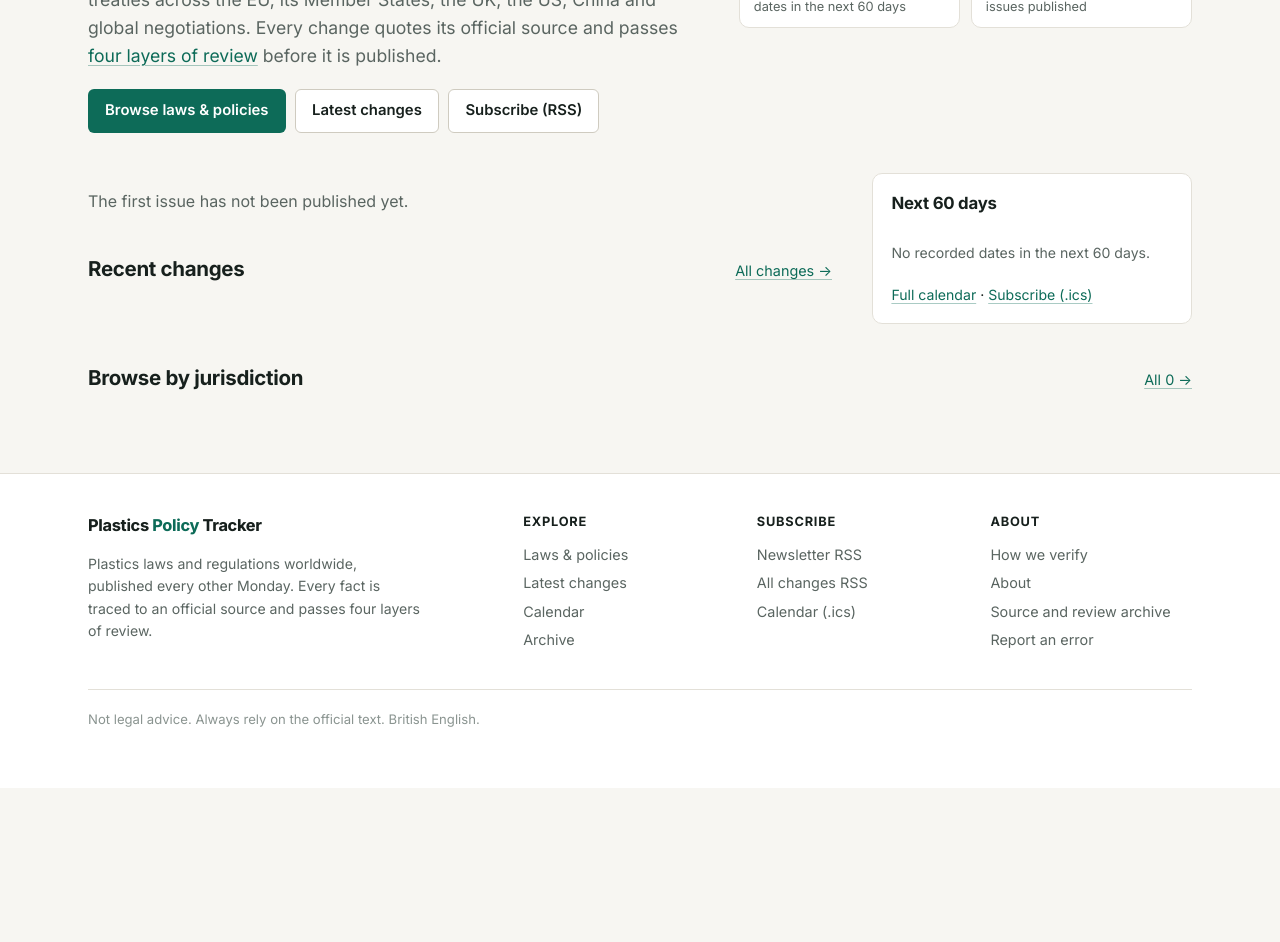
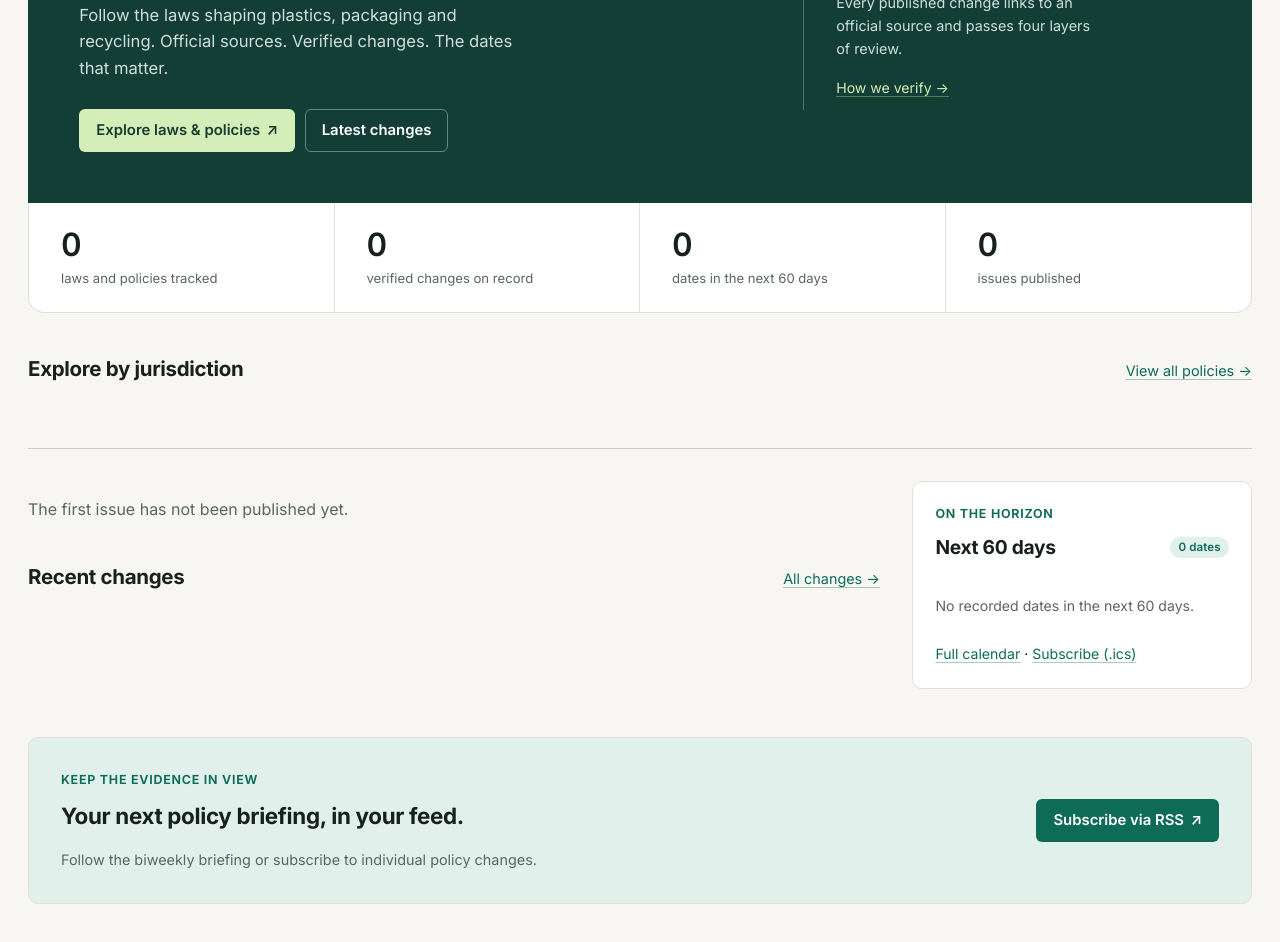
Before and after one commit to rethinksci-gif/plastics-policy-tracker, an Astro site in the folder site/: page / in a window 1280 px wide. Shown: the part 356-1298 px from the top of the page. Before the commit the page ends 1144 px from the top, so only its background shows below. Built offline with nearby package versions, Linux system fonts and the light colour scheme; Astro itself is replaced by a stand-in of ours.

Commit message:
Improve policy dashboard design and responsive navigation

```diff
--- a/site/src/layouts/Base.astro
+++ b/site/src/layouts/Base.astro
@@ -7,7 +7,7 @@ const { title, description = 'Plastics laws and regulations worldwide, tracked a
 const fullTitle = title ? `${title} · ${SITE_NAME}` : SITE_NAME;
 const path = Astro.url.pathname;
 const nav = [
-  ['', 'Latest issue'], ['dossiers/', 'Laws & policies'], ['changes/', 'Changes'], ['calendar/', 'Calendar'],
+  ['', 'Overview'], ['dossiers/', 'Laws & policies'], ['changes/', 'Changes'], ['calendar/', 'Calendar'],
   ['issues/', 'Archive'], ['verification/', 'How we verify'],
 ];
 const isCurrent = (p: string) => (p === '' ? path === url('') || path === url('') + '/' : path.startsWith(url(p)));
@@ -113,6 +113,12 @@ const isCurrent = (p: string) => (p === '' ? path === url('') || path === url(''
         root.dataset.theme = dark ? 'light' : 'dark';
         try { localStorage.setItem('theme', root.dataset.theme); } catch (e) {}
       });
+      document.addEventListener('keydown', (e) => {
+        if (e.key === 'Escape') {
+          const m = document.querySelector('details.menu[open]');
+          if (m) { m.removeAttribute('open'); m.querySelector('summary').focus(); }
+        }
+      });
       document.addEventListener('click', (e) => {
         const m = document.querySelector('details.menu[open]');
         if (m && !m.contains(e.target)) m.removeAttribute('open');
--- a/site/src/pages/index.astro
+++ b/site/src/pages/index.astro
@@ -13,30 +13,42 @@ const upcomingCount = (await calendarEvents()).filter((e) => e.end >= today && e
 const roots = ['EU', 'UK', 'US', 'CN', 'GLOBAL'].filter((r) => lib.some((e) => jurRoot(e.d.jurisdiction) === r));
 ---
 <Base>
-  <section class="hero">
+  <section class="hero" aria-labelledby="hero-title">
     <div>
-      <p class="eyebrow">Biweekly · source-verified</p>
-      <h1>Plastics laws and regulations, checked against the source</h1>
+      <p class="eyebrow"><span class="status-dot" aria-hidden="true"></span> Independent policy intelligence · Biweekly</p>
+      <h1 id="hero-title">A clearer view of<br />plastics policy.</h1>
       <p class="lede">
-        We track {lib.length} plastics-related laws, regulations, standards, taxes and treaties across the EU, its Member States,
-        the UK, the US, China and global negotiations. Every change quotes its official source and passes{' '}
-        <a href={url('verification/')}>four layers of review</a> before it is published.
+        Follow the laws shaping plastics, packaging and recycling.
+        Official sources. Verified changes. The dates that matter.
       </p>
       <div class="btn-row">
-        <a class="btn btn-primary" href={url('dossiers/')}>Browse laws &amp; policies</a>
+        <a class="btn btn-primary" href={url('dossiers/')}>Explore laws &amp; policies <span aria-hidden="true">↗</span></a>
         <a class="btn btn-ghost" href={url('changes/')}>Latest changes</a>
-        <a class="btn btn-ghost" href={url('rss.xml')}>Subscribe (RSS)</a>
+
       </div>
     </div>
-    <div class="hero-stats">
+    <aside class="hero-note" aria-label="Our approach">
+      <span class="note-index">01 — EVIDENCE FIRST</span>
+      <h2>Policy moves fast.<br />Stay close to the source.</h2>
+      <p>Every published change links to an official source and passes four layers of review.</p>
+      <a href={url('verification/')}>How we verify <span aria-hidden="true">→</span></a>
+    </aside>
+  </section>
+    <div class="hero-stats" aria-label="Tracker at a glance">
       <a class="stat" href={url('dossiers/')}><span class="n">{lib.length}</span><span class="l">laws and policies tracked</span></a>
       <a class="stat" href={url('changes/')}><span class="n">{changes.length}</span><span class="l">verified changes on record</span></a>
       <a class="stat" href={url('calendar/')}><span class="n">{upcomingCount}</span><span class="l">dates in the next 60 days</span></a>
       <a class="stat" href={url('issues/')}><span class="n">{all.filter((i) => i.collection !== 'drafts').length}</span><span class="l">issues published</span></a>
     </div>
+
+  <section class="jur-section" aria-labelledby="jur-heading">
+    <div class="section-head"><h2 id="jur-heading">Explore by jurisdiction</h2><a href={url('dossiers/')}>View all policies →</a></div>
+    <div class="jur-tiles">
+      {roots.map((r) => <a class="jur-tile" href={url(`dossiers/?jur=${r}`)}><span class="jur-code">{r === 'GLOBAL' ? 'WORLD' : r}</span><strong>{ROOT_NAMES[r]}</strong><span class="jur-meta">{lib.filter((e) => jurRoot(e.d.jurisdiction) === r).length} policies <span aria-hidden="true">↗</span></span></a>)}
+    </div>
   </section>
 
-  <div class="grid2" style="margin-top:2rem">
+  <div class="grid2 home-content">
     <div>
       {latest ? (
         <article class="card issue-card">
@@ -67,14 +79,14 @@ const roots = ['EU', 'UK', 'US', 'CN', 'GLOBAL'].filter((r) => lib.some((e) => j
     </div>
     <aside class="sticky-side">
       <div class="panel">
-        <h2 style="font-size:1.05rem">Next 60 days</h2>
+        <p class="eyebrow">On the horizon</p><h2 class="calendar-title">Next 60 days <span class="badge stage">{upcomingCount} dates</span></h2>
         <Upcoming />
       </div>
     </aside>
   </div>
 
-  <div class="section-head"><h2>Browse by jurisdiction</h2><a href={url('dossiers/')}>All {lib.length} →</a></div>
-  <div class="jur-tiles">
-    {roots.map((r) => <a class="jur-tile" href={url(`dossiers/?jur=${r}`)}>{ROOT_NAMES[r]}<span>{lib.filter((e) => jurRoot(e.d.jurisdiction) === r).length}</span></a>)}
-  </div>
+  <section class="subscribe-band">
+    <div><p class="eyebrow">Keep the evidence in view</p><h2>Your next policy briefing, in your feed.</h2><p class="muted">Follow the biweekly briefing or subscribe to individual policy changes.</p></div>
+    <a class="btn btn-primary" href={url('rss.xml')}>Subscribe via RSS <span aria-hidden="true">↗</span></a>
+  </section>
 </Base>
--- a/site/src/styles/global.css
+++ b/site/src/styles/global.css
@@ -23,7 +23,7 @@
   --shadow: 0 1px 2px rgba(23, 32, 29, 0.05), 0 2px 8px rgba(23, 32, 29, 0.04);
   --radius: 10px;
   --radius-sm: 6px;
-  --max: 1160px;
+  --max: 1280px;
   --font: "Inter", system-ui, -apple-system, "Segoe UI", Roboto, "Helvetica Neue", Arial, sans-serif;
   --mono: "JetBrains Mono", ui-monospace, SFMono-Regular, Menlo, Consolas, monospace;
   color-scheme: light;
@@ -56,7 +56,7 @@ a:hover { text-decoration-color: currentColor; }
 code { font-family: var(--mono); font-size: 0.82em; background: var(--surface-2); padding: 0.08em 0.4em; border-radius: 4px; color: var(--muted); }
 .wrap { max-width: var(--max); margin: 0 auto; padding: 0 16px; }
 @media (min-width: 720px) { .wrap { padding: 0 28px; } }
-main { padding: 2.2rem 0 4rem; }
+main { padding: 2.5rem 0 5rem; }
 h1 { font-size: clamp(1.75rem, 4.2vw, 2.5rem); line-height: 1.15; letter-spacing: -0.025em; margin: 0 0 0.6rem; font-weight: 750; }
 h2 { font-size: 1.28rem; margin: 2.4rem 0 0.9rem; letter-spacing: -0.015em; font-weight: 700; }
 h3 { font-size: 1.05rem; margin: 1.6rem 0 0.4rem; letter-spacing: -0.01em; font-weight: 650; }
@@ -70,7 +70,7 @@ h3 { font-size: 1.05rem; margin: 1.6rem 0 0.4rem; letter-spacing: -0.01em; font-
 
 /* ---------- header ---------- */
 header.site { position: sticky; top: 0; z-index: 20; background: color-mix(in srgb, var(--surface) 88%, transparent); backdrop-filter: saturate(1.4) blur(10px); border-bottom: 1px solid var(--line); }
-header.site .bar { display: flex; align-items: center; gap: 1rem; min-height: 60px; }
+header.site .bar { display: flex; align-items: center; gap: 1rem; min-height: 76px; }
 .brand { display: inline-flex; align-items: center; gap: 0.55rem; font-weight: 750; color: var(--text); text-decoration: none; letter-spacing: -0.02em; font-size: 1.02rem; white-space: nowrap; }
 .brand svg { flex: none; }
 .brand .brand-text { color: var(--text); }
@@ -78,13 +78,13 @@ nav.main { display: flex; align-items: center; gap: 0.15rem; margin-left: auto;
 nav.main a { color: var(--muted); text-decoration: none; padding: 0.4rem 0.65rem; border-radius: var(--radius-sm); font-size: 0.93rem; font-weight: 500; }
 nav.main a:hover { color: var(--text); background: var(--surface-2); }
 nav.main a[aria-current="page"] { color: var(--accent); background: var(--accent-soft); }
-.icon-btn { display: inline-grid; place-items: center; width: 36px; height: 36px; border: 1px solid var(--line); border-radius: var(--radius-sm); background: var(--surface); color: var(--muted); cursor: pointer; text-decoration: none; }
+.icon-btn { flex-shrink: 0; display: inline-grid; place-items: center; width: 40px; height: 40px; border: 1px solid var(--line); border-radius: var(--radius-sm); background: var(--surface); color: var(--muted); cursor: pointer; text-decoration: none; }
 .icon-btn:hover { color: var(--text); border-color: var(--line-strong); }
-.tools { display: flex; gap: 0.4rem; }
+.tools { display: flex; flex-shrink: 0; gap: 0.4rem; }
 .menu { display: none; }
-@media (max-width: 960px) {
+@media (max-width: 1120px) {
   nav.main { display: none; }
-  .menu { display: block; margin-left: auto; position: relative; }
+  .menu { display: block; flex-shrink: 0; margin-left: auto; position: relative; }
   .menu summary { list-style: none; }
   .menu summary::-webkit-details-marker { display: none; }
   .menu[open] .menu-panel { display: grid; }
@@ -104,7 +104,7 @@ footer.site { border-top: 1px solid var(--line); background: var(--surface); col
 @media (max-width: 720px) { .foot-grid { grid-template-columns: 1fr 1fr; } .foot-grid > :first-child { grid-column: 1 / -1; } }
 
 /* ---------- layout helpers ---------- */
-.grid2 { display: grid; grid-template-columns: minmax(0, 1fr) 320px; gap: 2.5rem; align-items: start; }
+.grid2 { display: grid; grid-template-columns: minmax(0, 1fr) 340px; gap: 2rem; align-items: start; }
 @media (max-width: 900px) { .grid2 { grid-template-columns: 1fr; gap: 1.2rem; } }
 .sticky-side { position: sticky; top: 84px; }
 @media (max-width: 900px) { .sticky-side { position: static; } }
@@ -271,23 +271,81 @@ h2.group::after { content: ""; flex: 1; height: 1px; background: var(--line); }
 @media (max-width: 600px) { .feed li { grid-template-columns: 1fr; gap: 0.2rem; } }
 h2.month { font-size: 0.82rem; text-transform: uppercase; letter-spacing: 0.07em; color: var(--muted); margin: 1.8rem 0 0.6rem; }
 
-/* ---------- home ---------- */
-.hero { display: grid; grid-template-columns: minmax(0, 1.35fr) minmax(0, 1fr); gap: 2.5rem; align-items: center; padding: 1rem 0 0.5rem; }
-.hero h1 { font-size: clamp(2rem, 5vw, 3rem); }
-.hero-stats { display: grid; grid-template-columns: repeat(2, 1fr); gap: 0.7rem; }
-.hero-stats .stat .n { font-size: 2rem; }
-@media (max-width: 860px) { .hero { grid-template-columns: 1fr; gap: 1.2rem; } }
-.issue-card { padding: 1.3rem 1.4rem; }
-.issue-card h2 { margin: 0.1rem 0 0.4rem; font-size: 1.4rem; }
+/* ---------- home: editorial policy dashboard ---------- */
+.hero { display: grid; grid-template-columns: minmax(0, 1.7fr) minmax(0, 1fr); gap: 3rem; align-items: center; padding: clamp(1.5rem, 4vw, 3.5rem); background: #123e35; color: #fff; border-radius: 16px 16px 0 0; }
+.hero .eyebrow { color: #b9d9ca; font-size: 0.7rem; letter-spacing: .12em; display: flex; align-items: center; gap: .6rem; }
+.status-dot { width: 7px; height: 7px; background: #c6e7a7; border-radius: 50%; flex: none; }
+.hero h1 { font-size: clamp(2.35rem, 4.7vw, 4rem); font-weight: 650; letter-spacing: -.045em; line-height: 1.08; margin: 1.3rem 0; }
+.hero .lede { color: #d0dfd9; font-size: 1.04rem; max-width: 43ch; }
+.hero .btn-row { margin-top: 1.7rem; }
+.hero .btn-primary { background: #d5edb8; color: #173b2f; }
+.hero .btn-primary:hover { background: #e7f7d4; }
+.hero .btn-ghost { background: transparent; border-color: #65877b; color: #fff; }
+.hero .btn-ghost:hover { background: #255246; }
+.hero :focus-visible { outline-color: #d5edb8; }
+.hero-note { border-left: 1px solid #527368; padding: .6rem 0 .6rem 2rem; }
+.note-index { color: #b9d9ca; font: .7rem var(--mono); letter-spacing: .09em; }
+.hero-note h2 { font-size: clamp(1.35rem, 2vw, 1.7rem); line-height: 1.3; margin: 1.3rem 0 .9rem; font-weight: 550; }
+.hero-note p { color: #d0dfd9; font-size: .9rem; max-width: 29ch; }
+.hero-note a { color: #d5edb8; font-size: .88rem; }
+.hero-stats { display: grid; grid-template-columns: repeat(4, minmax(0, 1fr)); background: var(--surface); border: 1px solid var(--line); border-top: 0; border-radius: 0 0 16px 16px; overflow: hidden; }
+.hero-stats .stat { border: 0; border-right: 1px solid var(--line); border-radius: 0; padding: 1.5rem 2rem; gap: .5rem; background: transparent; }
+.hero-stats .stat:last-child { border-right: 0; }
+.hero-stats .stat:hover { background: var(--accent-soft); }
+.hero-stats .stat .n { font-size: 2rem; font-weight: 600; letter-spacing: -.04em; }
+.hero-stats .stat .l { font-size: .82rem; }
+.jur-section { margin: 2.5rem 0 3rem; }
+.jur-section .section-head { margin-top: 0; }
+.jur-tiles { display: grid; grid-template-columns: repeat(5, minmax(0, 1fr)); gap: .75rem; }
+.jur-tile { display: flex; flex-direction: column; align-items: start; gap: .65rem; padding: 1.1rem; background: var(--surface); border: 1px solid var(--line); border-radius: var(--radius); text-decoration: none; color: var(--text); }
+.jur-tile:hover { border-color: var(--accent); background: var(--accent-soft); }
+.jur-code { color: var(--accent); font: .7rem var(--mono); letter-spacing: .08em; }
+.jur-tile strong { font-size: .9rem; font-weight: 600; }
+.jur-meta { display: flex; justify-content: space-between; width: 100%; color: var(--muted); font-size: .78rem; margin-top: auto; }
+.jur-meta span { color: var(--accent); font-size: 1rem; }
+.home-content { border-top: 1px solid var(--line-strong); padding-top: 2rem; }
+.issue-card { padding: 1.7rem; border-top: 3px solid var(--accent); box-shadow: none; }
+.issue-card h2 { margin: .6rem 0 .8rem; font-size: 1.55rem; line-height: 1.3; }
 .issue-card h2 a { color: var(--text); text-decoration: none; }
 .issue-card h2 a:hover { color: var(--accent); }
-.issue-card ul { margin: 0.8rem 0 1rem; padding-left: 1.1rem; }
-.issue-card li { margin: 0.45rem 0; }
+.issue-card ul { margin: 1.2rem 0 1.5rem; padding-left: 1.1rem; }
+.issue-card li { margin: .65rem 0; font-size: .95rem; }
 .issue-card li::marker { color: var(--accent); }
-.jur-tiles { display: grid; grid-template-columns: repeat(auto-fit, minmax(160px, 1fr)); gap: 0.6rem; }
-.jur-tile { display: flex; justify-content: space-between; align-items: center; padding: 0.85rem 1rem; background: var(--surface); border: 1px solid var(--line); border-radius: var(--radius); text-decoration: none; color: var(--text); font-weight: 600; }
-.jur-tile:hover { border-color: var(--accent); color: var(--accent); }
-.jur-tile span { font-size: 0.85rem; color: var(--muted); font-weight: 500; }
+.home-content .panel { padding: 1.4rem; }
+.calendar-title { font-size: 1.2rem; margin: .5rem 0 1rem; display: flex; justify-content: space-between; align-items: center; }
+.home-content .events li { padding: 1rem 0; }
+.subscribe-band { margin-top: 3rem; padding: 2rem; background: var(--accent-soft); border: 1px solid var(--line); border-radius: var(--radius); display: flex; justify-content: space-between; align-items: center; gap: 2rem; }
+.subscribe-band h2 { margin: .5rem 0; font-size: 1.4rem; }
+.subscribe-band p:last-child { margin-bottom: 0; font-size: .9rem; }
+.subscribe-band .btn { flex-shrink: 0; }
+@media (max-width: 860px) {
+  .hero { grid-template-columns: 1fr; gap: 1.5rem; }
+  .hero-note { border-left: 0; border-top: 1px solid #527368; padding: 1.3rem 0 0; }
+  .hero-note h2 { margin: .7rem 0; }
+  .hero-note h2 br { display: none; }
+  .hero-note p { max-width: none; }
+  .hero-stats .stat { padding: 1.2rem; }
+  .jur-tiles { grid-template-columns: repeat(3, minmax(0, 1fr)); }
+}
+@media (max-width: 560px) {
+  main { padding-top: 1.25rem; }
+  .hero .eyebrow { font-size: .62rem; letter-spacing: .06em; }
+  .hero-stats { grid-template-columns: repeat(2, minmax(0, 1fr)); }
+  .hero-stats .stat { min-width: 0; }
+  .hero-stats .stat:nth-child(2) { border-right: 0; }
+  .hero-stats .stat:nth-child(-n+2) { border-bottom: 1px solid var(--line); }
+  .jur-tiles { grid-template-columns: repeat(2, minmax(0, 1fr)); }
+  .jur-tile:last-child { grid-column: 1 / -1; }
+  .section-head { gap: .6rem; flex-wrap: wrap; }
+  .section-head h2 { font-size: 1.15rem; }
+  .issue-card { padding: 1.25rem; }
+  .subscribe-band { flex-direction: column; align-items: start; padding: 1.5rem; gap: 1rem; }
+  header.site .bar { gap: .5rem; min-height: 68px; }
+  .brand { white-space: normal; font-size: .9rem; line-height: 1.2; gap: .4rem; }
+  .brand-text { max-width: 150px; }
+  .tools { gap: .25rem; }
+}
+@media (prefers-reduced-motion: reduce) { *, *::before, *::after { scroll-behavior: auto !important; transition: none !important; } }
 
 /* ---------- issue page ---------- */
 .toc { font-size: 0.9rem; }
```
